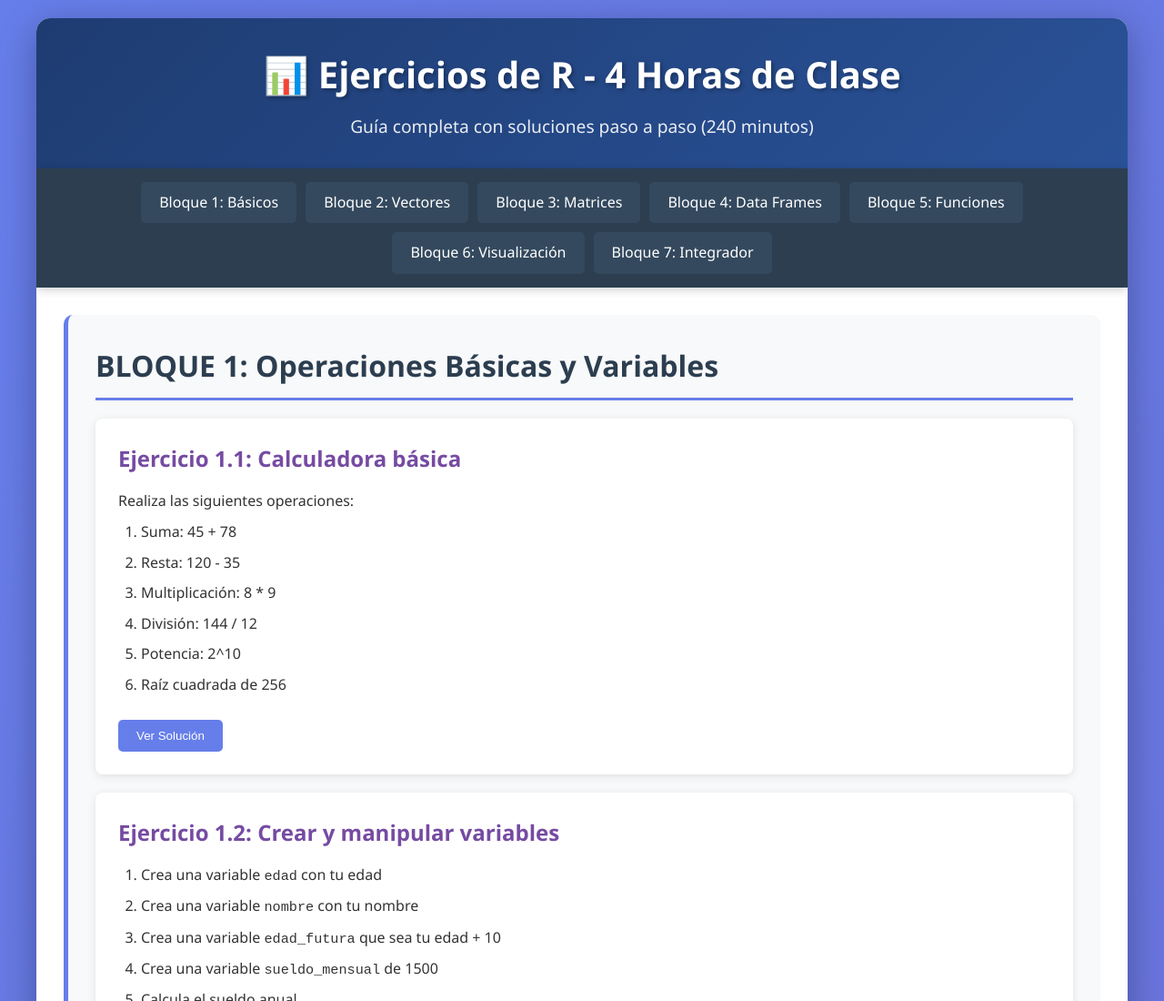
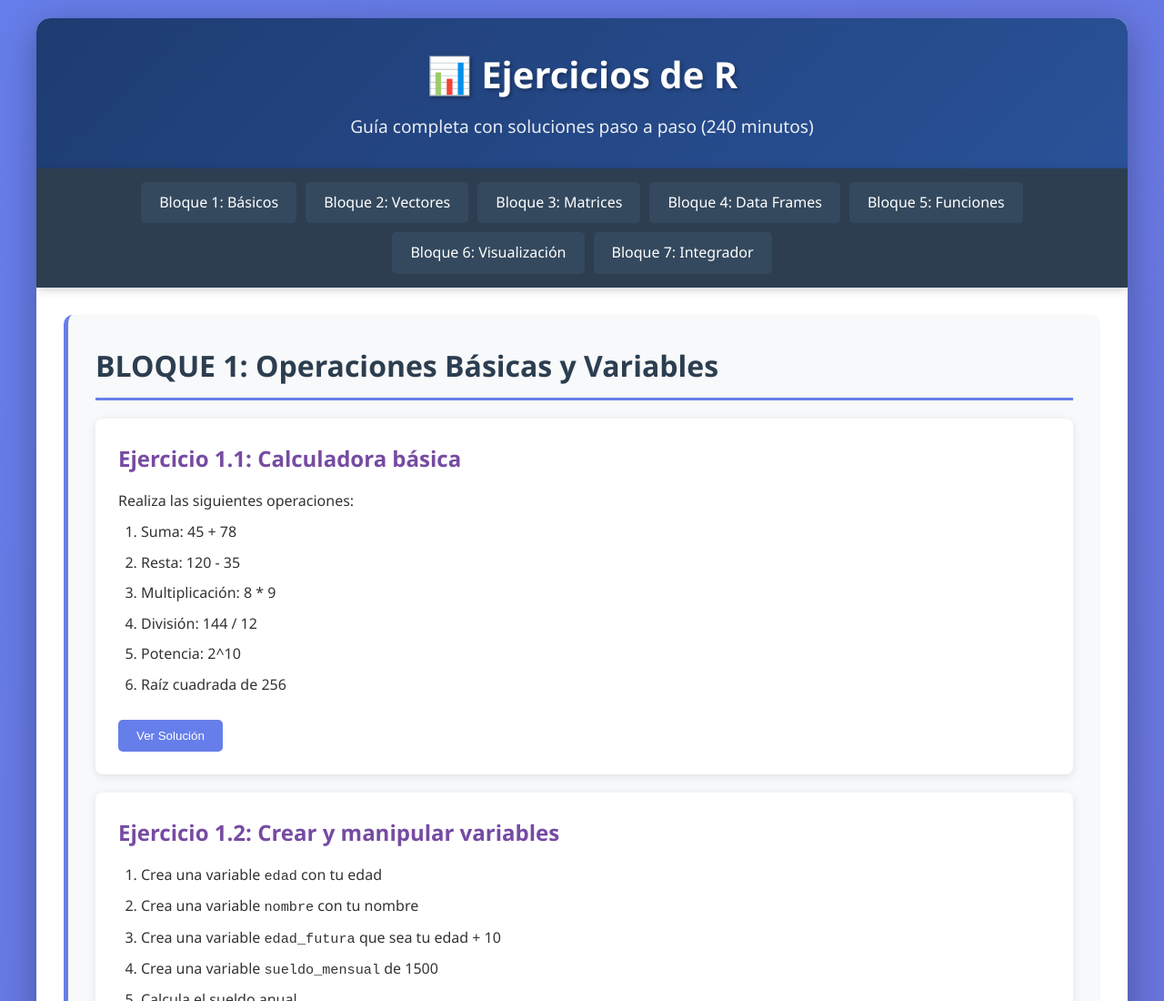
Before and after one commit to mmcamposanalberto-bit/proxectosestatisticos, a plain HTML site: page index.html in a window 1280 px wide. Shown: the top 1100 px of the page at 91% size. Drawn offline with Linux system fonts and the light colour scheme.

Commit message:
Update index.html

```diff
--- a/index.html
+++ b/index.html
@@ -3,7 +3,7 @@
 <head>
     <meta charset="UTF-8">
     <meta name="viewport" content="width=device-width, initial-scale=1.0">
-    <title>Ejercicios de R - 4 Horas de Clase</title>
+    <title>Ejercicios de R </title>
     <style>
         * {
             margin: 0;
@@ -286,7 +286,7 @@
 <body>
     <div class="container">
         <header>
-            <h1>📊 Ejercicios de R - 4 Horas de Clase</h1>
+            <h1>📊 Ejercicios de R </h1>
             <p>Guía completa con soluciones paso a paso (240 minutos)</p>
         </header>
 
@@ -1476,7 +1476,7 @@ top5 <span class="keyword">&lt;-</span> clase[<span class="function">order</span
 
         // Imprimir bienvenida en consola
         console.log('%c📊 Bienvenido a los Ejercicios de R', 'color: #667eea; font-size: 20px; font-weight: bold;');
-        console.log('%c4 Horas de práctica intensiva | ' + totalEjercicios + ' ejercicios', 'color: #764ba2; font-size: 14px;');
+        console.log('%cpráctica intensiva | ' + totalEjercicios + ' ejercicios', 'color: #764ba2; font-size: 14px;');
         console.log('%c¡Buena suerte con tu aprendizaje!', 'color: #2c3e50; font-size: 12px;');
     </script>
 </body>
```
